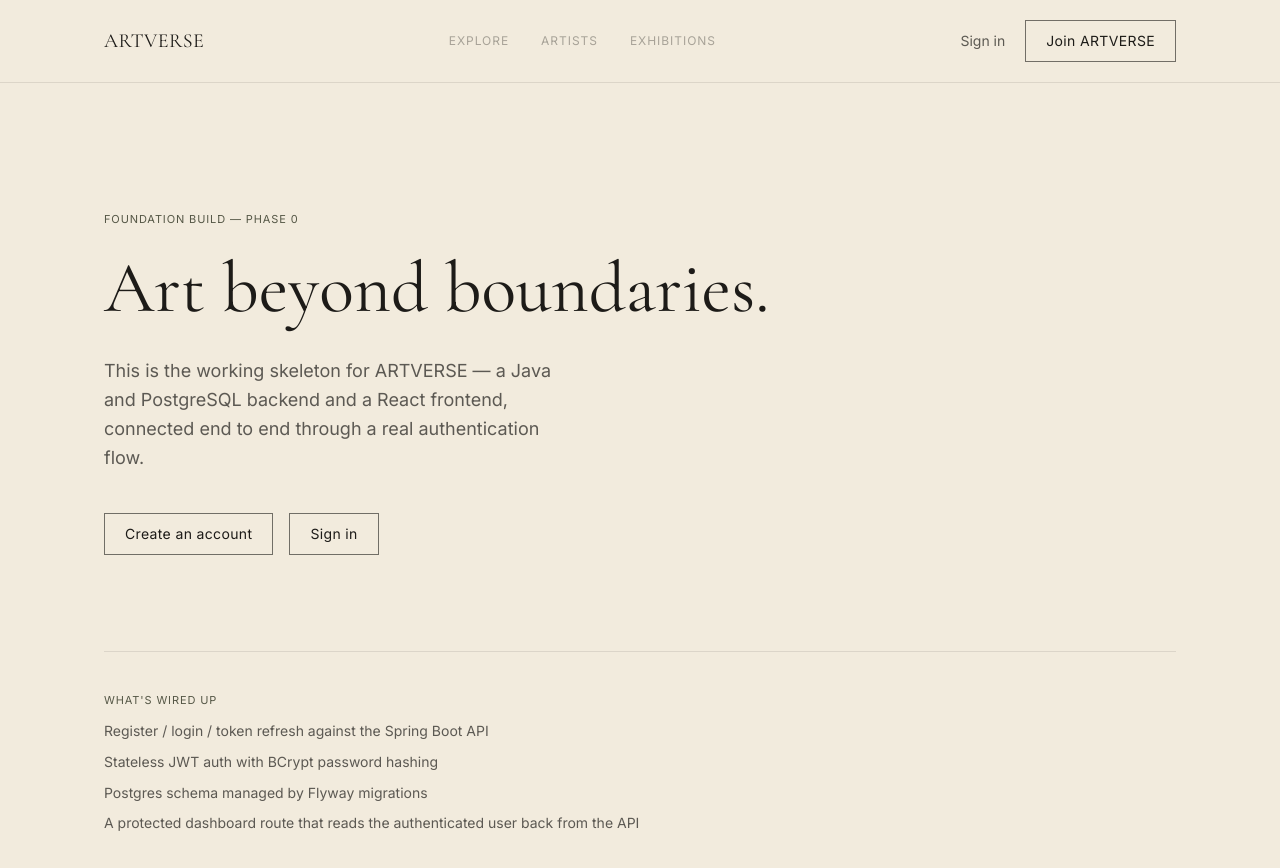
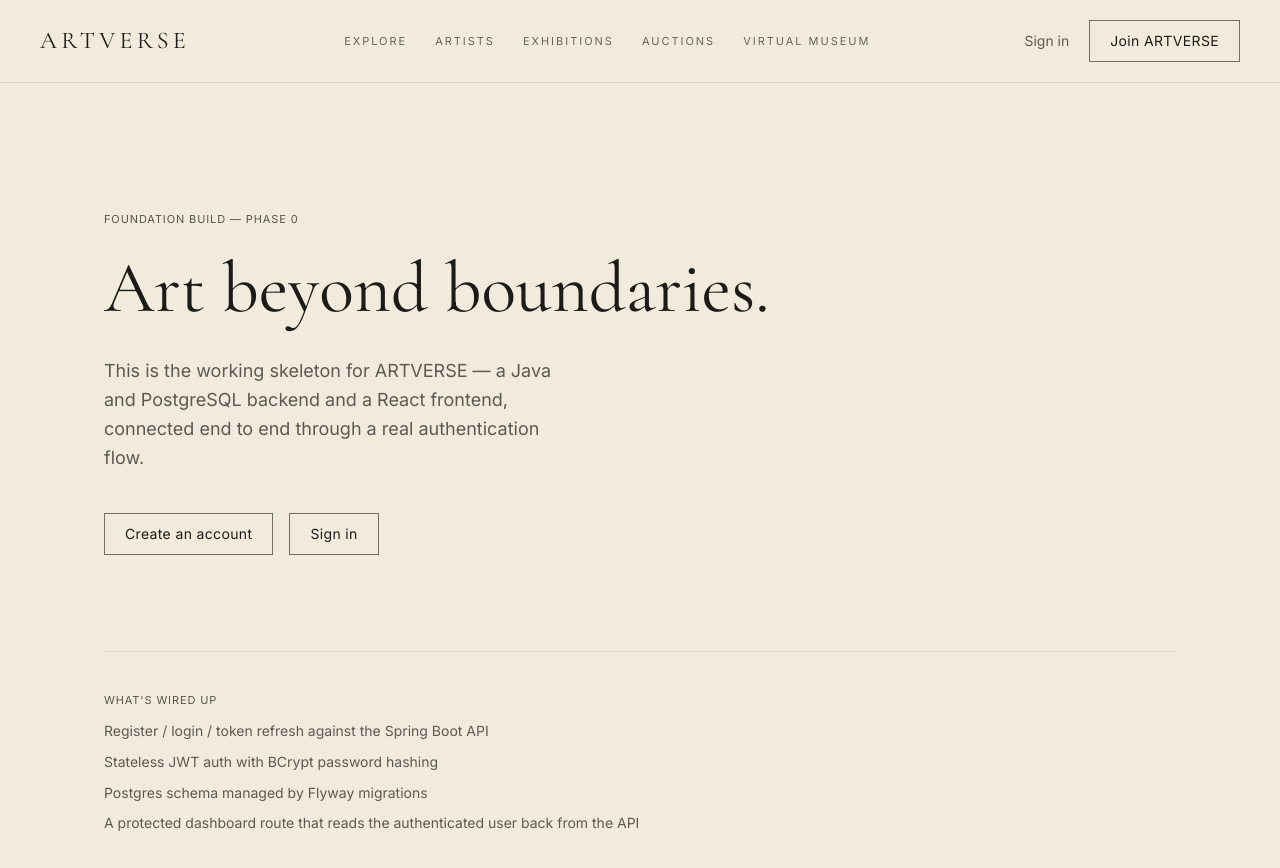
Before and after one commit to nandiinii76/ArtVerse, a React (Vite) app in the folder frontend/: page / in a window 1280 px wide. Shown: the top 868 px of the page. Built offline with nearby package versions, Linux system fonts and the light colour scheme; no server answers.

Commit message:
feat: expand vintage navigation

```diff
--- a/frontend/src/components/layout/Header.tsx
+++ b/frontend/src/components/layout/Header.tsx
@@ -2,49 +2,10 @@ import { Link, useNavigate } from 'react-router-dom'
 import { useAuthStore } from '@/store/authStore'
 
 export function Header() {
-  const navigate = useNavigate()
-  const user = useAuthStore((s) => s.user)
-  const isAuthenticated = useAuthStore((s) => s.isAuthenticated)
-  const logout = useAuthStore((s) => s.logout)
-
-  function handleLogout() {
-    logout()
-    navigate('/')
-  }
-
-  return (
-    <header className="border-b border-ink/10 bg-paper/90 backdrop-blur-sm">
-      <div className="mx-auto flex max-w-6xl items-center justify-between px-6 py-5 sm:px-10">
-        <Link to="/" className="font-serif text-xl tracking-wide text-ink">
-          ARTVERSE
-        </Link>
-
-        <nav className="hidden items-center gap-8 text-[12px] uppercase tracking-wideish text-ink/70 sm:flex">
-          <span className="cursor-default text-ink/35">Explore</span>
-          <span className="cursor-default text-ink/35">Artists</span>
-          <span className="cursor-default text-ink/35">Exhibitions</span>
-        </nav>
-
-        <div className="flex items-center gap-5 text-sm">
-          {isAuthenticated ? (
-            <>
-              <span className="hidden text-ink/70 sm:inline">{user?.displayName}</span>
-              <button onClick={handleLogout} className="btn-outline">
-                Sign out
-              </button>
-            </>
-          ) : (
-            <>
-              <Link to="/login" className="text-ink/70 transition-colors hover:text-oxblood">
-                Sign in
-              </Link>
-              <Link to="/register" className="btn-outline">
-                Join ARTVERSE
-              </Link>
-            </>
-          )}
-        </div>
-      </div>
-    </header>
-  )
+  const navigate = useNavigate(); const user = useAuthStore(s=>s.user); const isAuthenticated=useAuthStore(s=>s.isAuthenticated); const logout=useAuthStore(s=>s.logout)
+  return <header className="sticky top-0 z-20 border-b border-ink/10 bg-paper/95 backdrop-blur-sm"><div className="mx-auto flex max-w-7xl items-center justify-between px-6 py-5 sm:px-10">
+    <Link to="/" className="font-serif text-2xl tracking-[0.18em]">ARTVERSE</Link>
+    <nav className="hidden items-center gap-7 text-[11px] uppercase tracking-[0.18em] text-ink/65 md:flex"><Link to="/explore" className="hover:text-oxblood">Explore</Link><span>Artists</span><span>Exhibitions</span><span>Auctions</span><span>Virtual Museum</span></nav>
+    <div className="flex items-center gap-5 text-sm">{isAuthenticated?<><Link to="/studio" className="hidden text-ink/65 hover:text-oxblood sm:block">Studio</Link><span className="hidden text-ink/60 lg:inline">{user?.displayName}</span><button onClick={()=>{logout();navigate('/')}} className="btn-outline">Sign out</button></>:<><Link to="/login" className="text-ink/70 hover:text-oxblood">Sign in</Link><Link to="/register" className="btn-outline">Join ARTVERSE</Link></>}</div>
+  </div></header>
 }
```
